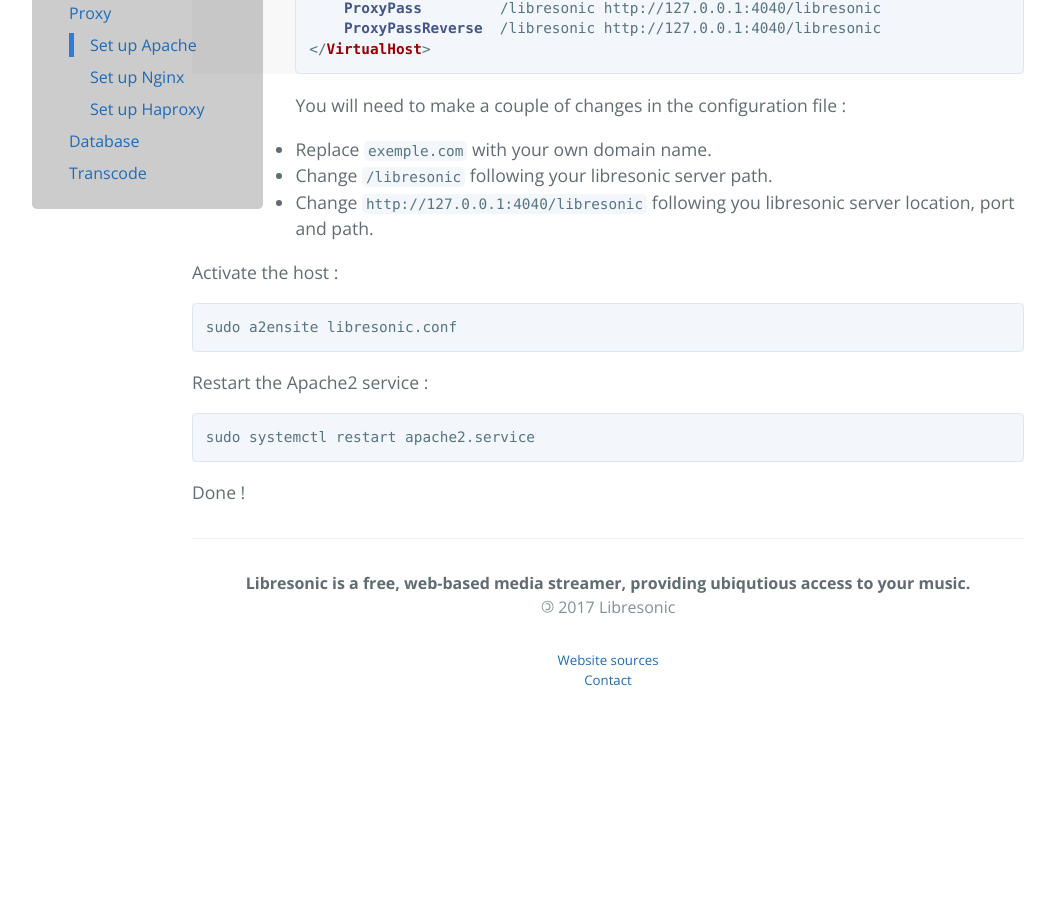
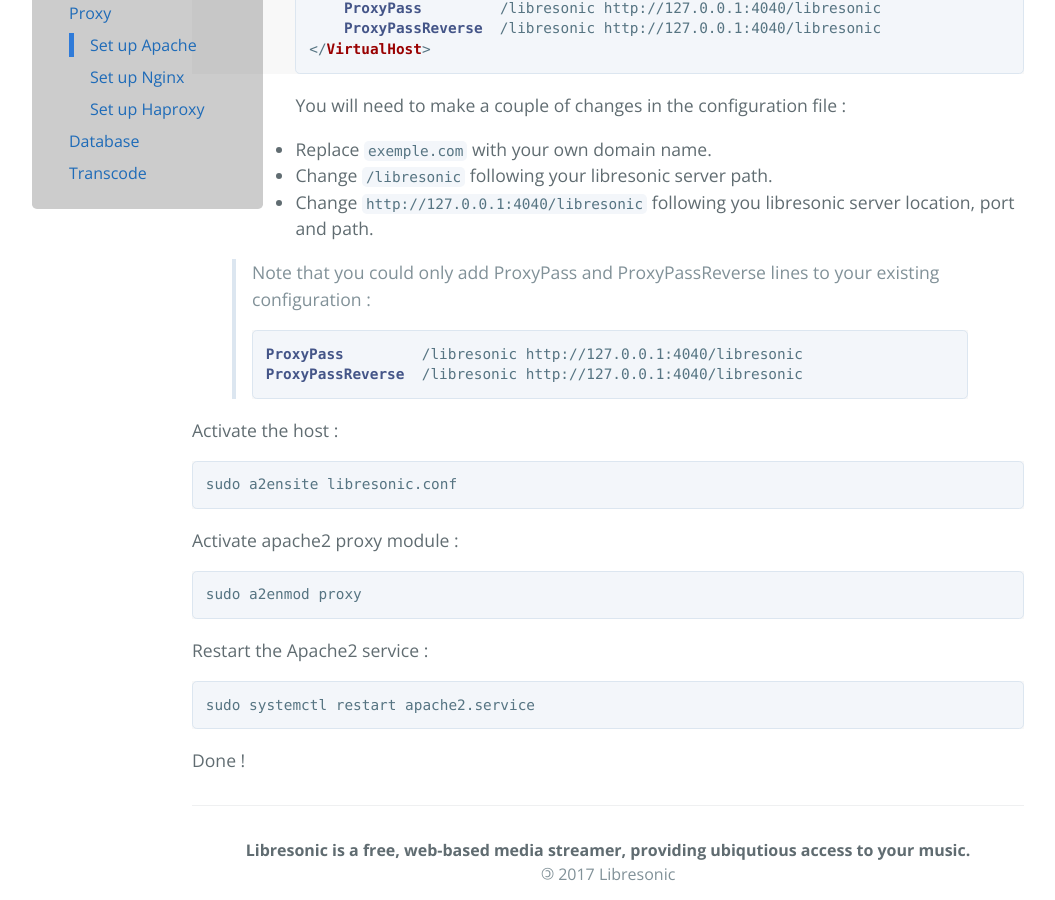
Before and after one commit to airsonic/airsonic.github.io, a Jekyll site: the page built from wiki/proxy/10_apache.md, in a window 1280 px wide and 900 px high, scrolled down 470 px. Shown: the whole window, without its empty margins (32-1087 px from the left). Built offline with Jekyll 4.4.1, drawn with Linux system fonts in a browser that asks for light colours; before the commit the page ends 1209 px from its top, so only the background shows below that.

Commit message:
Add a2enmodproxy and details to Apache proxy wiki page

````diff
--- a/wiki/proxy/10_apache.md
+++ b/wiki/proxy/10_apache.md
@@ -26,10 +26,21 @@ You will need to make a couple of changes in the configuration file :
 * Replace `exemple.com` with your own domain name.
 * Change `/libresonic` following your libresonic server path.
 * Change `http://127.0.0.1:4040/libresonic` following you libresonic server location, port and path.
+> Note that you could only add ProxyPass and ProxyPassReverse lines to your existing configuration :
+```apache
+ProxyPass         /libresonic http://127.0.0.1:4040/libresonic
+ProxyPassReverse  /libresonic http://127.0.0.1:4040/libresonic
+```
 
 Activate the host :
 ```
 sudo a2ensite libresonic.conf
+```
+
+Activate apache2 proxy module :
+
+```
+sudo a2enmod proxy
 ```
 
 Restart the Apache2 service :
````
